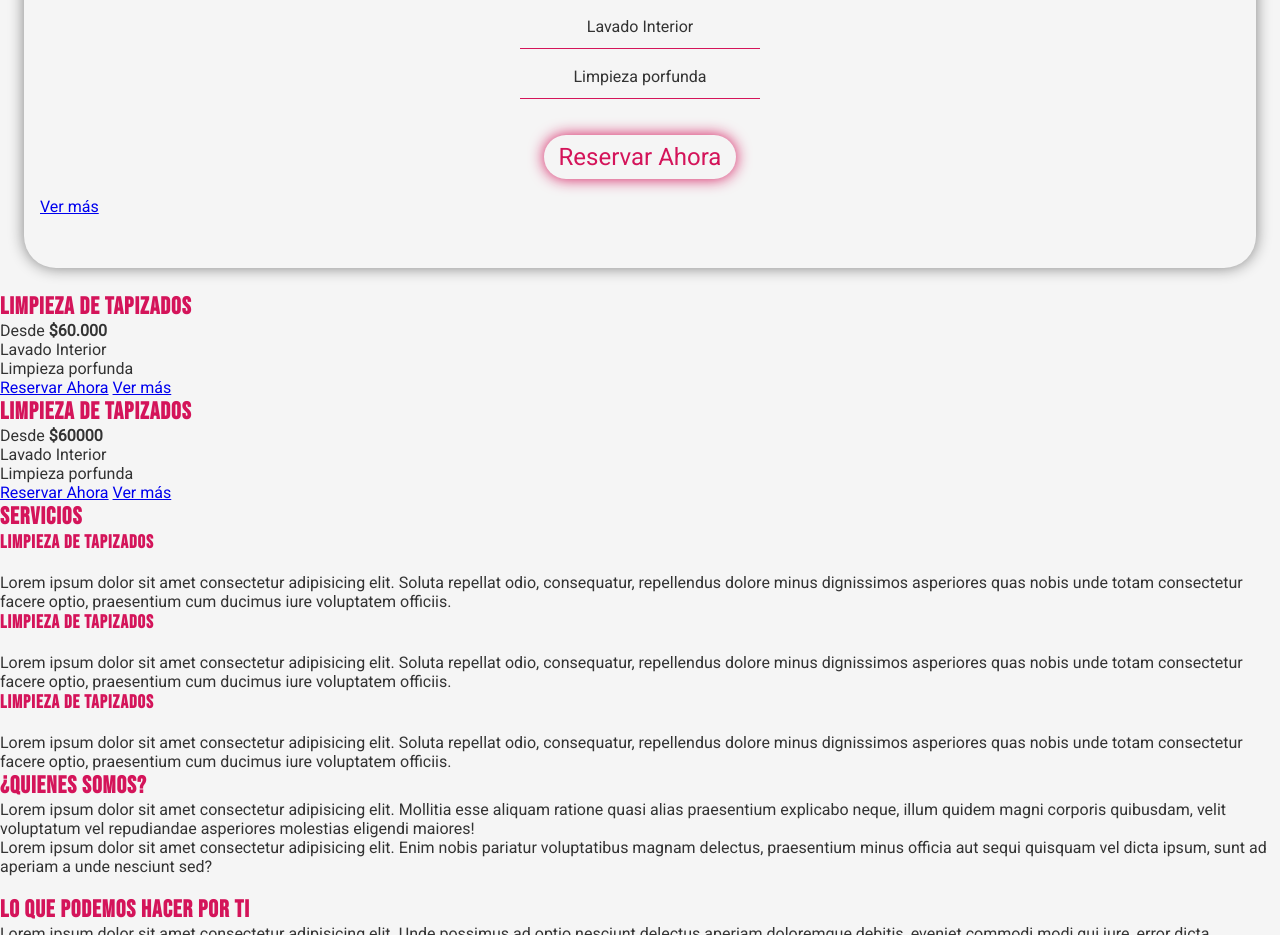
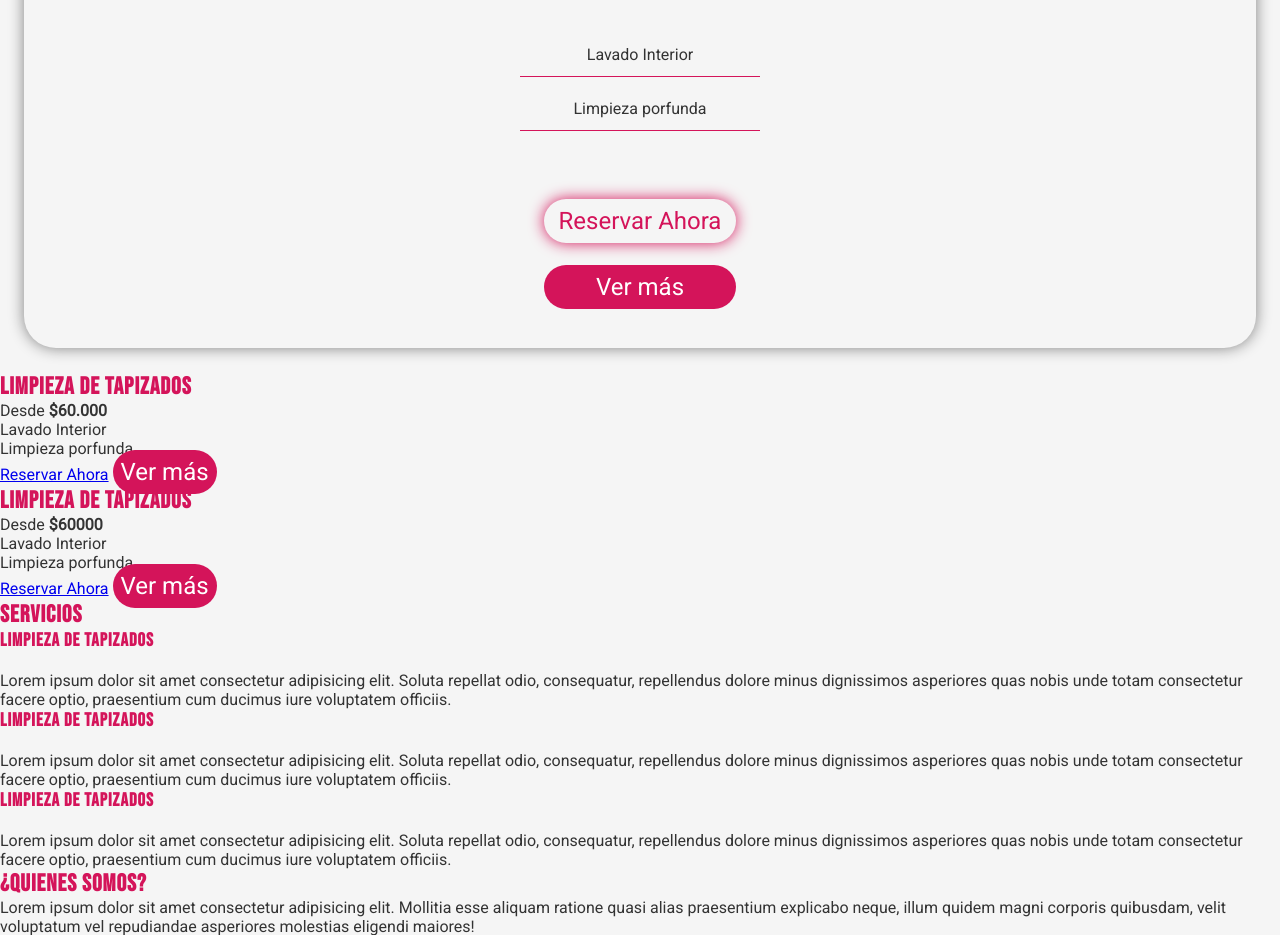
Before and after one commit to diegothomas2025/aa-fratt, a plain HTML site: page index.html in a window 1280 px wide. Shown: the part 1320-2255 px from the top of the page. Drawn offline with Linux system fonts and the light colour scheme.

Commit message:
more button added

```diff
--- a/styles/style.css
+++ b/styles/style.css
@@ -131,7 +131,7 @@ header {
 .service-offers1 {
     margin: 1.5rem;
     padding: 1rem;
-    height: 30rem;
+    height: 35rem;
     border-radius: 2rem;
     box-shadow: 0 0 15px gray;
     /* text-align: center;
@@ -187,7 +187,7 @@ header {
     padding: 0.5rem;
     width: 12rem;
     height: auto;
-    align-self: center;
+    align-self: end;
     justify-self: center;
     text-align: center;
 
@@ -195,5 +195,20 @@ header {
     color: var(--primary-color);
     border-radius: 20rem;
     box-shadow: 0 0 15px var(--primary-color);
+}
 
+.more {
+    text-decoration: none;
+
+    padding: 0.5rem;
+    width: 12rem;
+    height: auto;
+    align-self: center;
+    justify-self: center;
+    text-align: center;
+
+    font-size: 1.5rem;
+    color: white;
+    background-color: var(--primary-color);
+    border-radius: 20rem;
 }
```
